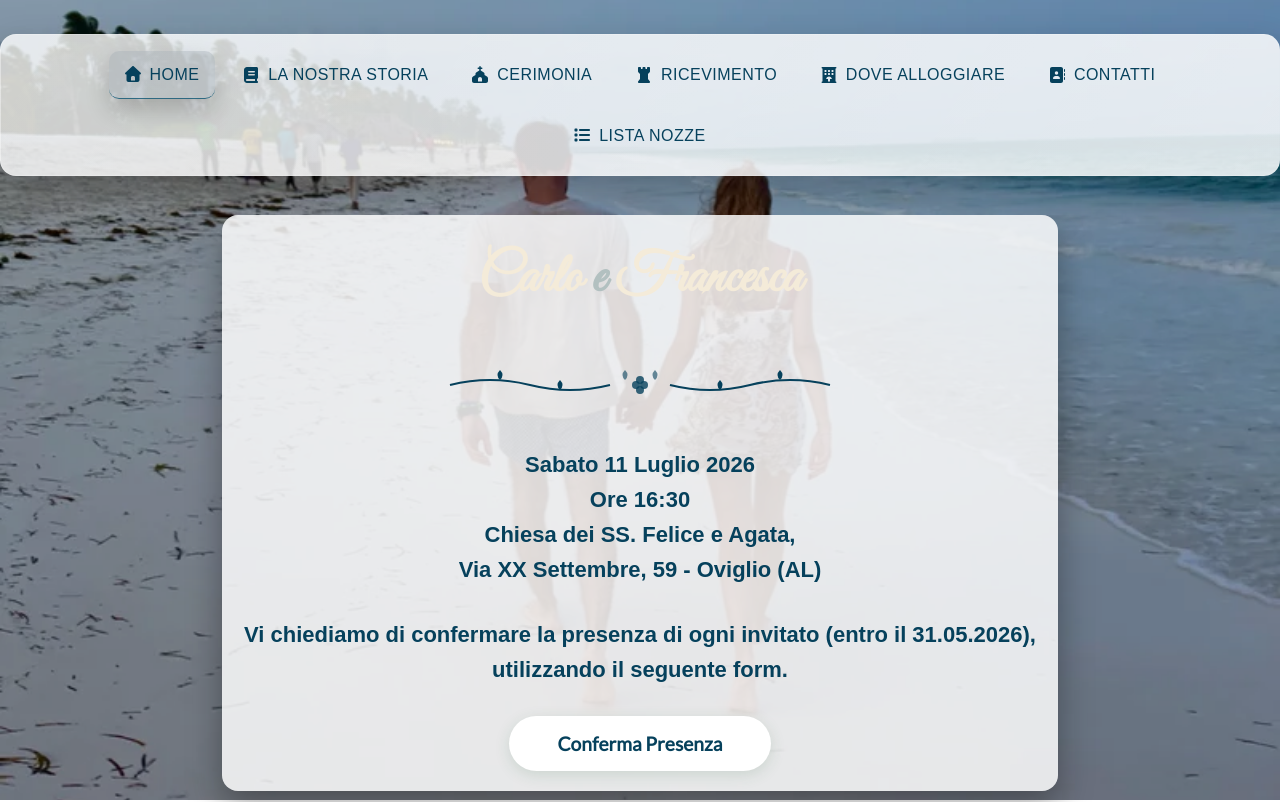
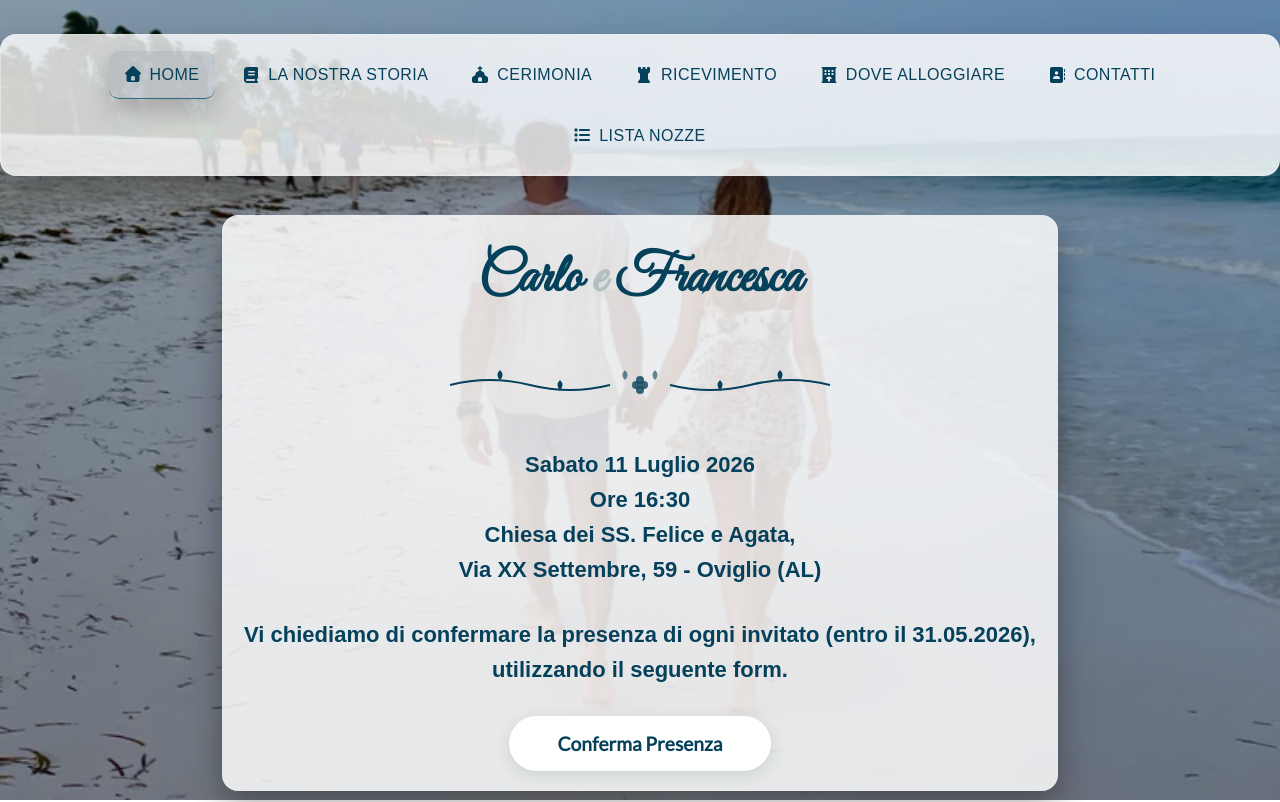
Before and after one commit to Ludosavo/smussosWedding, a Vue app: page / in a window 1280 px wide. Shown: the top 802 px of the page. Built offline with nearby package versions, Linux system fonts and the light colour scheme; a web font is replaced by a local one.

Commit message:
re-adjusted style color for emails pt4

```diff
--- a/src/assets/base.css
+++ b/src/assets/base.css
@@ -27,7 +27,6 @@ h3{
   font-family: "Great Vibes", serif;
   font-size: 48px;
   color: #06415c;
-  color: #F4EBD9;
 
 }
 body {
```
